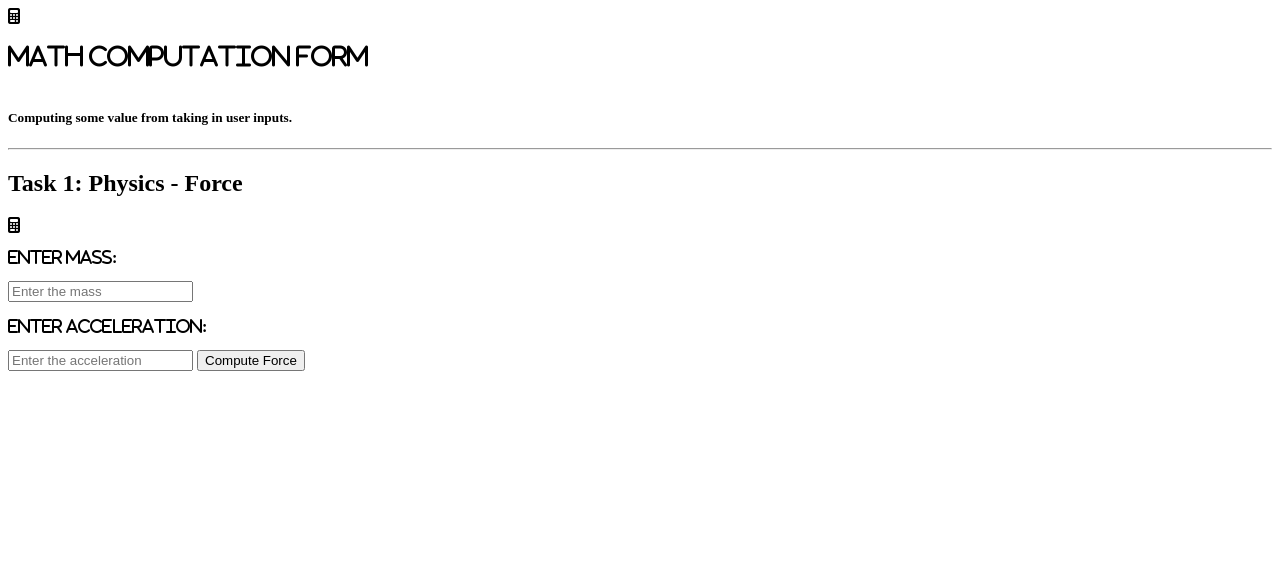
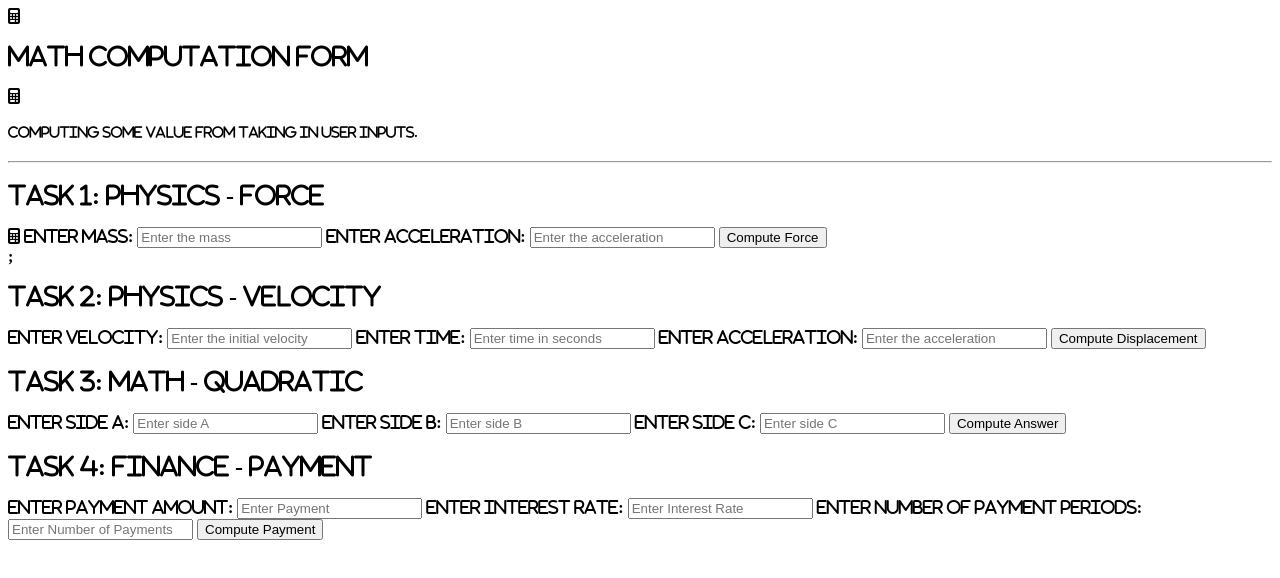
Before and after one commit to nlinkous4/ITEC225, a plain HTML site: page index.html in a window 1280 px wide. Drawn offline with Linux system fonts and the light colour scheme.

Commit message:
HW3
This is the mostly complete HW3 assignment. I made a mess of it as I was trying to fix mistakes.

```diff
--- a/index.html
+++ b/index.html
@@ -5,11 +5,9 @@
     <title>Calculation Form</title>
     <script src="https://kit.fontawesome.com/0a81c5cc27.js" crossorigin="anonymous"></script>
 
-    <title>Title</title>
 </head>
-
 <body>
-<i class="fas fa-calculator"><h2>Math Computation Form</h2></i>
+<i class="fas fa-calculator"><h2>Math Computation Form</h2><i class="fas fa-calculator">
 <h5> Computing some value from taking in user inputs.</h5>
 <hr />
 
@@ -18,16 +16,75 @@
     <form id="form1" name="form1" action="index.html" method="get" target="_self">
 <i class="fas fa-calculator">
         <!-- Place your form with labels here-->
-                <p>Enter Mass:</p>
+        <span>Enter Mass:</span>
         <label for="getMass"></label><input type="text" id="getMass" name = "mass" placeholder="Enter the mass" >
-                <p>Enter Acceleration:</p>
+        <span>Enter Acceleration:</span>
         <label for="getAcceleration"></label><input type="text" id="getAcceleration" name = "acceleration" placeholder="Enter the acceleration" >
 
         <input type="button" id="computeButton" name="computeForce" value="Compute Force" onclick="computeForce()" />
 
 
-                <p id = "massOut" > </p>
-                <p id = "accelerationOut" > </p>
-                <p id = "forceOut" > </p>
+        <span id = "massOut" > </span>
+        <span id = "accelerationOut" > </span>
+        <span id = "forceOut" > </span>
+</i></form>;
+
+
+    <form id="form2" name="form2" action="index.html" method="get" target="_self">
+        <h2>Task 2: Physics - Velocity</h2>
+        <span>Enter Velocity:</span>
+        <label for="getVelocity"></label><input type="text" id="getVelocity" name = "initialVelocity" placeholder="Enter the initial velocity" >
+        <span>Enter Time:</span>
+        <label for="getTime"></label><input type="text" id="getTime" name = "time" placeholder="Enter time in seconds" >
+        <span>Enter Acceleration:</span>
+        <label for="getAcceleration2"></label><input type="text" id="getAcceleration2" name = "acceleration" placeholder="Enter the acceleration" >
+
+        <input type="button" id="computeD" name="computeDisplacement" value="Compute Displacement" onclick="computeAvgVelocity() />
+
+        <p id = "timeOut" > </p>
+        <p id = "velocityOut" > </p>
+        <span id = "acceleration1Out" > </span>
+        <span id = "displacement"></span>
+    </form>
+
+
+    <form id="form3" name="form3" action="index.html" method="get" target="_self">
+        <h2>Task 3: Math - Quadratic</h2>
+        <span>Enter Side A:</span>
+        <label for="getSideA"></label><input type="text" id="getSideA" name = "sideA" placeholder="Enter side A" >
+        <span>Enter Side B:</span>
+        <label for="getSideB"></label><input type="text" id="getSideB" name = "sideB" placeholder="Enter side B" >
+        <span>Enter Side C: </span>
+        <label for="getSideA"></label><input type="text" id="getSideC" name = "sideC" placeholder="Enter side C" >
+
+        <input type="button" id="computeA" name="computeAnswer" value="Compute Answer" onclick="computePrinciple()" />
+
+
+        <span id = "aOut" > </span>
+        <span id = "bOut" > </span>
+        <span id = "cOut" > </span>
+        <span id = "ans1Out"></span>
+        <span id = "ans2Out"> </span>
+    </form>
+
+    <form id="form4" name="form4" action="index.html" method="get" target="_self">
+        <h2>Task 4: Finance - Payment</h2>
+        <span>Enter Payment Amount:</span>
+        <label for="getPMT"></label><input type="text" id="getPMT" name = "pmt" placeholder="Enter Payment" >
+        <span>Enter Interest Rate:</span>
+        <label for="getInt"></label><input type="text" id="getInt" name = "intRate" placeholder="Enter Interest Rate" >
+        <span>Enter Number of Payment Periods: </span>
+        <label for="getNumPay"></label><input type="text" id="getNumPay" name = "numPay" placeholder="Enter Number of Payments" >
+
+        <input type="button" id="computeP" name="computeP" value="Compute Payment" onclick="computePresentValue()" />
+
+
+        <span id = "pOut" > </span>
+        <span id = "rOut" > </span>
+        <span id = "nOut" > </span>
+        <span id = "pmtOut"></span>
+    </form>
+</div>
+    <script type="text/javascript" src="main.js"></script>
 </body>
 </html>
--- /dev/null
+++ b/main.js
@@ -0,0 +1,40 @@
+function computeForce() {
+
+    var m, a, force
+    m = document.getElementById("getMass").value;
+    a = document.getElementById("getAcceleration").value;
+
+    force = (m*a);
+
+
+function computeAvgVelocity(d, v, t, a1 ) {
+
+    d = document.getElementById("displacement").value;
+    v = document.getElementById("getVelocity").value;
+    t = document.getElementById("getTime").value;
+    a1 = document.getElementById("getAcceleration2").value;
+
+    const velocity = ((v * t ) - (1/2) * (a1 * t)^2);
+
+    document.getElementById("displacement").innerHTML = "Force: " + displacement;
+}
+function computePrinciple(s1,s2,s3 ) {
+
+    s1 = document.getElementById("getSideA").value;
+    s2 = document.getElementById("getSideB").value;
+    s3 = document.getElementById("getSideC").value;
+
+   const final = (-b); //have not finished formula
+
+    document.getElementById("ans1Out, ans2Out").innerHTML = "Measurements: " + final;
+}
+function computePresentValue(p,r, n, numPs ) {
+
+    p = document.getElementById("pOut").value;
+    r = document.getElementById("rOut").value;
+    n = document.getElementById("nOut").value;
+    numPs = document.getElementById("pmtOut").value;
+
+
+    const finalAmount = (numPs)*(1-(1/(1+r)^n)/r);
+    document.getElementById("pmtOut").innerHTML = "Measurements: " + finalAmount;}}
```
Lines whose indentation alone changed are shown as unchanged.
